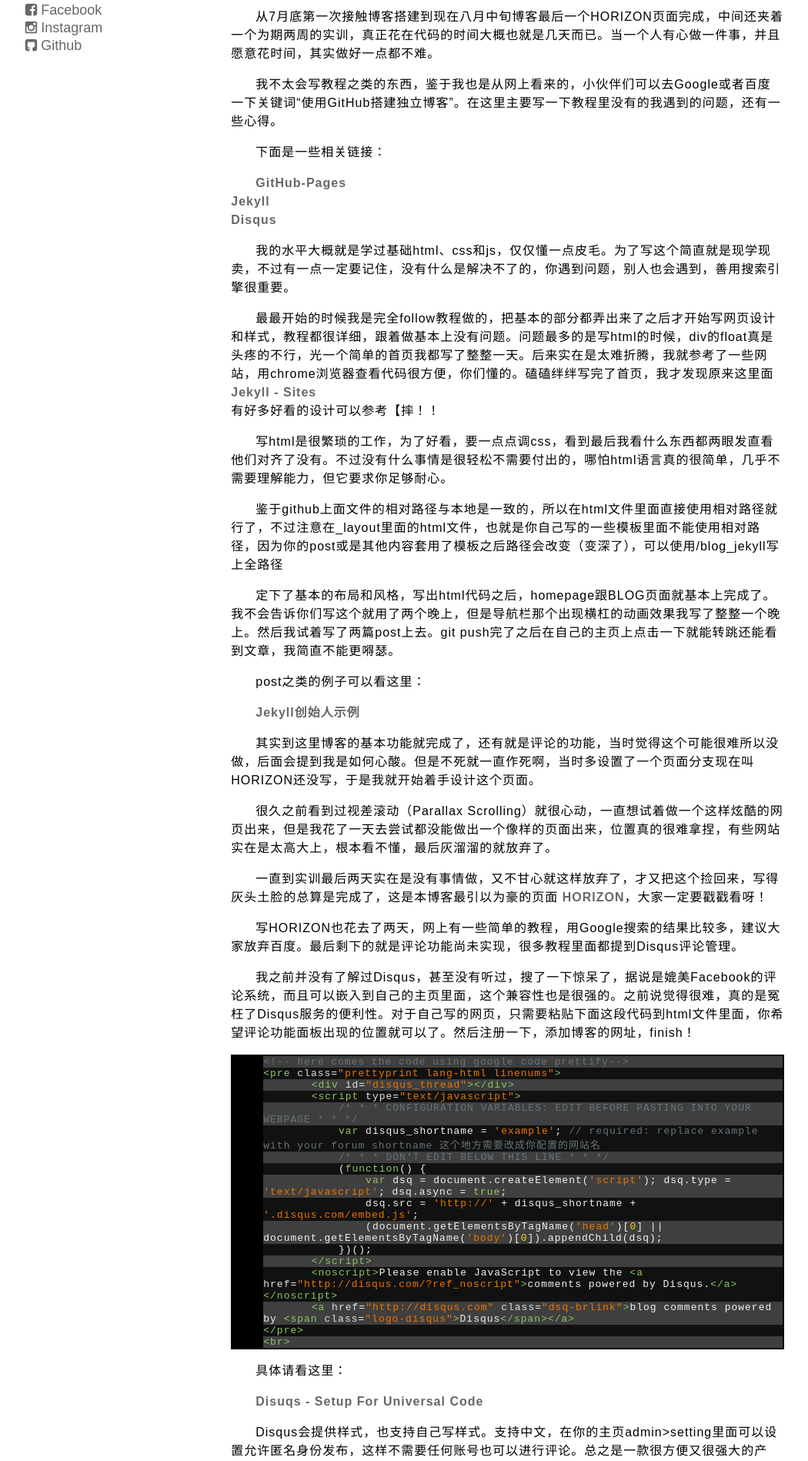
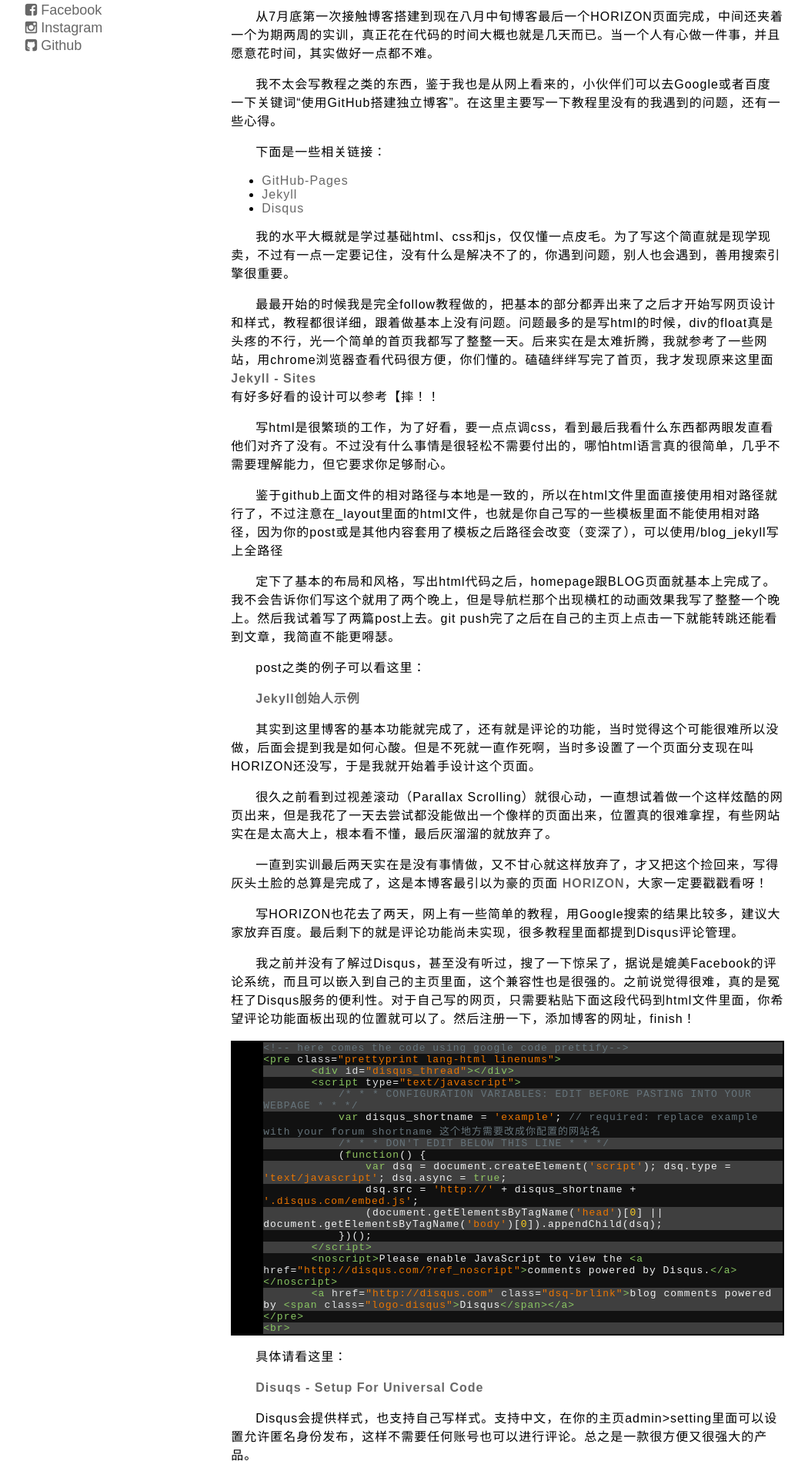
Before and after one commit to kusmour/blog_jekyll, a Jekyll site: the page built from _posts/2014-08-16-testdajianboke.md, in a window 1280 px wide. Shown: the part 368-2266 px from the top of the page at 77% size, without its empty margins (89-1139 px from the left). Built offline with Jekyll 4.4.1, drawn with Linux system fonts in a browser that asks for light colours; some web fonts are replaced; comment, search, counter and statistics services are not loaded.

```diff
--- a/_posts/2014-08-16-testdajianboke.md
+++ b/_posts/2014-08-16-testdajianboke.md
@@ -12,9 +12,9 @@ title: 搭建博客（Jekyll模板 + 视差滚动 + Disqus评论管理）
 
 下面是一些相关链接：
 
-[GitHub-Pages](https://pages.github.com/)
-[Jekyll](http://jekyllrb.com/)
-[Disqus](https://disqus.com/)
+* [GitHub-Pages](https://pages.github.com/)
+* [Jekyll](http://jekyllrb.com/)
+* [Disqus](https://disqus.com/)
 
 我的水平大概就是学过基础html、css和js，仅仅懂一点皮毛。为了写这个简直就是现学现卖，不过有一点一定要记住，没有什么是解决不了的，你遇到问题，别人也会遇到，善用搜索引擎很重要。
 
```
